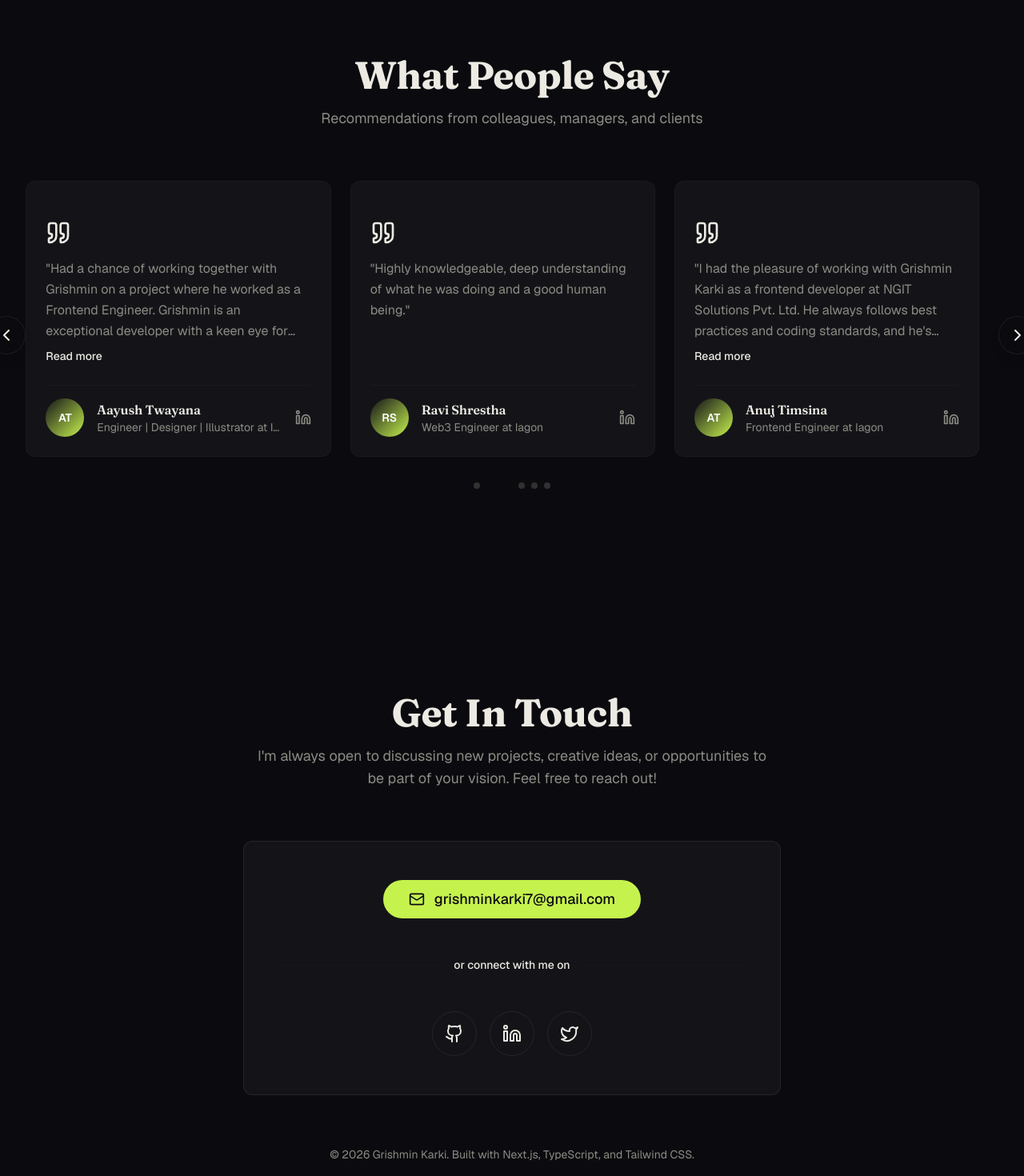
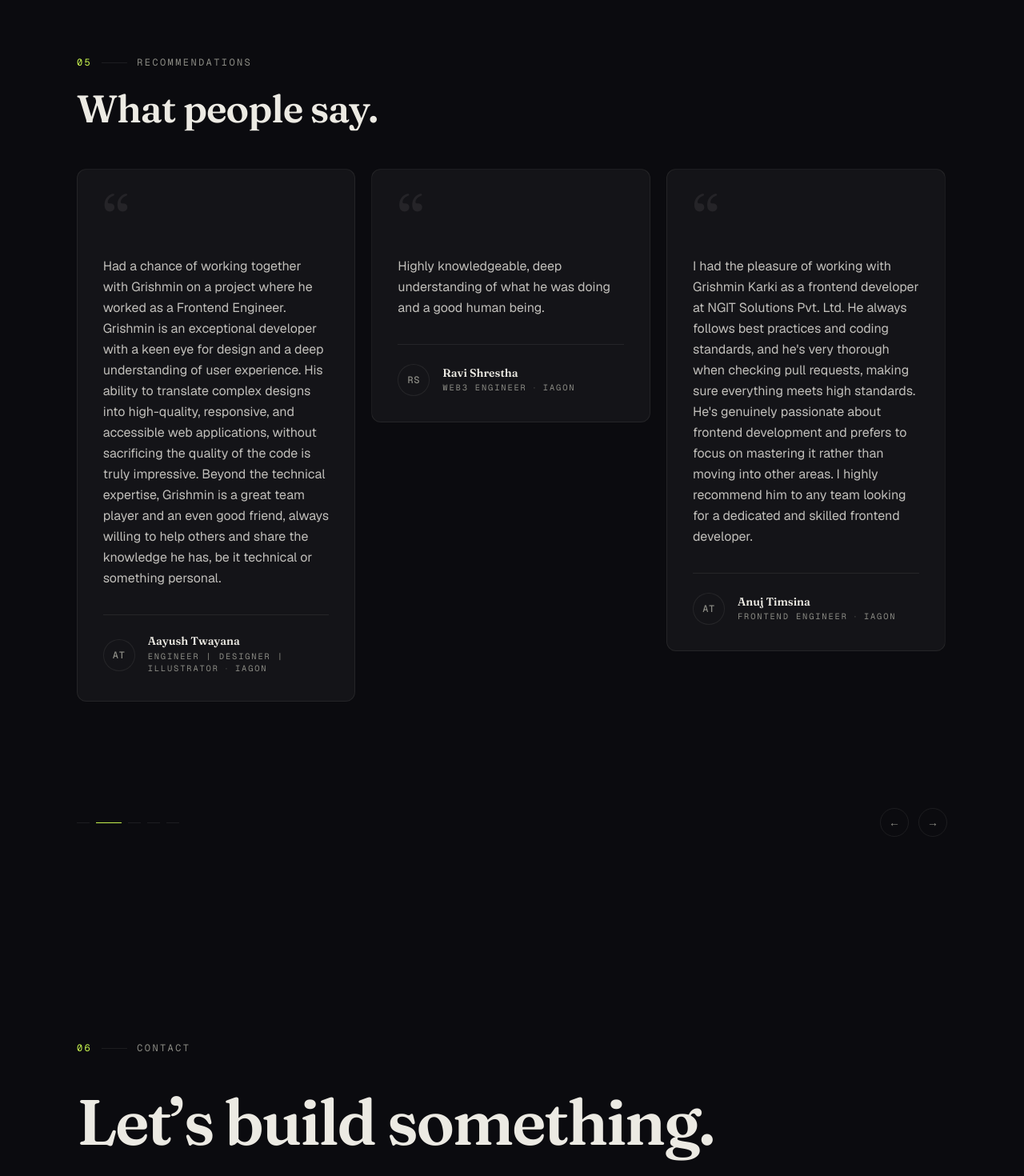
Before and after one commit to karkigrishmin/karkigrishmin.github.io, a Next.js app: page / in a window 1280 px wide. Shown: the part 9460-10930 px from the top of the page at 80% size. Built offline with nearby package versions, Linux system fonts and the light colour scheme.

Commit message:
feat: editorial testimonials, contact, footer

```diff
--- a/components/sections/contact.tsx
+++ b/components/sections/contact.tsx
@@ -1,135 +1,104 @@
 'use client'
 
-import { motion, useInView } from 'framer-motion'
-import { useRef } from 'react'
-import { Mail, Github, Linkedin, Twitter } from 'lucide-react'
-import { Button } from '@/components/ui/button'
-import { Card } from '@/components/ui/card'
-import { contact } from '@/lib/constants'
+import { cn } from '@/lib/utils'
+import { contact, personalInfo } from '@/lib/constants'
+import { SectionLabel } from '@/components/primitives/section-label'
+import { Reveal } from '@/components/primitives/reveal'
 
-const iconMap = {
-  Github,
-  Linkedin,
-  Twitter,
-}
-
-const containerVariants = {
-  hidden: { opacity: 0 },
-  visible: {
-    opacity: 1,
-    transition: {
-      staggerChildren: 0.1,
-    },
-  },
-}
-
-const itemVariants = {
-  hidden: { opacity: 0, scale: 0.8 },
-  visible: { opacity: 1, scale: 1 },
+const SOCIAL_URLS: Record<string, string> = {
+  GitHub: personalInfo.github,
+  LinkedIn: personalInfo.linkedin,
+  Twitter: personalInfo.twitter,
 }
 
 export function Contact() {
-  const ref = useRef(null)
-  const isInView = useInView(ref, { once: true, margin: '-100px' })
-
   return (
+    <>
       <section
         id="contact"
-      ref={ref}
-      className="py-20 sm:py-32 px-4 sm:px-6 lg:px-8 bg-secondary"
+        className="relative mx-auto w-full max-w-6xl px-6 py-24 sm:py-32 lg:px-8"
       >
-      <div className="max-w-4xl mx-auto">
-        <motion.div
-          initial={{ opacity: 0, y: 20 }}
-          animate={isInView ? { opacity: 1, y: 0 } : { opacity: 0, y: 20 }}
-          transition={{ duration: 0.6 }}
-          className="text-center mb-16"
+        <Reveal delay={0}>
+          <SectionLabel index={6}>Contact</SectionLabel>
+        </Reveal>
+
+        <h2 className="sr-only">Get In Touch</h2>
+
+        <Reveal delay={0.08}>
+          <p
+            className={cn(
+              'font-display text-foreground mt-6 leading-[1.0] font-semibold tracking-[-0.03em] text-balance',
+              'text-[clamp(2rem,7vw,5rem)]'
+            )}
+            aria-hidden="true"
           >
-          <h2 className="text-3xl sm:text-4xl lg:text-5xl font-bold mb-4">
-            {contact.title}
-          </h2>
-          <p className="text-sm sm:text-base md:text-lg text-muted max-w-2xl mx-auto px-4">
+            Let&rsquo;s build something.
+          </p>
+        </Reveal>
+
+        <Reveal delay={0.16}>
+          <p className="text-muted mt-6 max-w-xl font-sans text-base leading-relaxed text-pretty sm:text-lg">
             {contact.description}
           </p>
-        </motion.div>
+        </Reveal>
 
-        <Card className="max-w-2xl mx-auto p-4 sm:p-8 md:p-12">
-          <motion.div
-            initial={{ opacity: 0, y: 30 }}
-            animate={isInView ? { opacity: 1, y: 0 } : { opacity: 0, y: 30 }}
-            transition={{ duration: 0.6, delay: 0.2 }}
-            className="text-center mb-8"
+        <Reveal delay={0.24}>
+          <div className="mt-10">
+            <a
+              href={`mailto:${personalInfo.email}`}
+              className={cn(
+                'font-display text-foreground inline-block',
+                'text-[clamp(1.15rem,3.5vw,2.25rem)] font-semibold tracking-[-0.02em]',
+                'underline-offset-8 transition-colors duration-200',
+                'hover:text-accent-ink hover:underline'
+              )}
             >
-            <Button
-              size="lg"
-              asChild
-              className="text-sm sm:text-base md:text-lg px-4 sm:px-6 md:px-8 py-4 sm:py-5 md:py-6 w-full sm:w-auto"
-            >
+              {personalInfo.email}
+            </a>
+          </div>
+        </Reveal>
+
+        <Reveal delay={0.32}>
+          <div className="border-border mt-12 flex flex-wrap items-center gap-x-8 gap-y-4 border-t pt-10">
+            {contact.social.map((social) => {
+              const url = SOCIAL_URLS[social.name] ?? social.url
+              return (
                 <a
-                href={`mailto:${contact.email}`}
-                className="flex items-center justify-center gap-2 sm:gap-3 break-all sm:break-normal"
-              >
-                <Mail className="w-4 h-4 sm:w-5 sm:h-5 flex-shrink-0" />
-                <span className="truncate">{contact.email}</span>
-              </a>
-            </Button>
-          </motion.div>
-
-          <div className="relative my-12">
-            <div className="absolute inset-0 flex items-center">
-              <div className="w-full border-t border-border/20" />
-            </div>
-            <div className="relative flex justify-center text-sm">
-              <span className="px-4 bg-card text-foreground font-medium">
-                or connect with me on
-              </span>
-            </div>
-          </div>
-
-          <motion.div
-            className="flex justify-center gap-4"
-            variants={containerVariants}
-            initial="hidden"
-            animate={isInView ? 'visible' : 'hidden'}
-          >
-            {contact.social.map((social) => {
-              const Icon = iconMap[social.icon as keyof typeof iconMap]
-              return (
-                <motion.div key={social.name} variants={itemVariants}>
-                  <Button
-                    variant="outline"
-                    size="icon"
-                    asChild
-                    className="w-14 h-14 md:hover:!scale-110 hover:!border-primary transition-all duration-200"
-                  >
-                    <a
-                      href={social.url}
+                  key={social.name}
+                  href={url}
                   target="_blank"
                   rel="noopener noreferrer"
-                      aria-label={social.name}
-                      className="w-full h-full flex items-center justify-center"
+                  className={cn(
+                    'text-muted font-mono text-xs tracking-[0.18em] uppercase',
+                    'hover:text-accent-ink transition-colors duration-200'
+                  )}
                 >
-                      <Icon className="w-6 h-6" />
+                  {social.name}
                 </a>
-                  </Button>
-                </motion.div>
               )
             })}
-          </motion.div>
-        </Card>
+          </div>
+        </Reveal>
+      </section>
 
-        {/* Footer */}
-        <motion.div
-          className="mt-16 text-center text-sm text-muted"
-          initial={{ opacity: 0 }}
-          animate={isInView ? { opacity: 1 } : { opacity: 0 }}
-          transition={{ duration: 0.6, delay: 0.6 }}
-        >
-          <p className="px-4">
-            &copy; {new Date().getFullYear()} Grishmin Karki. Built with Next.js, TypeScript, and Tailwind CSS.
+      <footer className="mx-auto w-full max-w-6xl px-6 pb-10 lg:px-8">
+        <div className="border-border flex flex-col gap-3 border-t pt-8 sm:flex-row sm:items-center sm:justify-between">
+          <p className="text-muted font-mono text-[0.65rem] tracking-[0.18em] uppercase">
+            &copy; {new Date().getFullYear()} Grishmin Karki
           </p>
-        </motion.div>
+          <p className="text-muted font-mono text-[0.65rem] tracking-[0.18em] uppercase">
+            Built with Next.js
+            <span aria-hidden className="mx-2 opacity-40">
+              ·
+            </span>
+            TypeScript
+            <span aria-hidden className="mx-2 opacity-40">
+              ·
+            </span>
+            Tailwind CSS
+          </p>
         </div>
-    </section>
+      </footer>
+    </>
   )
 }
--- a/components/sections/testimonials.tsx
+++ b/components/sections/testimonials.tsx
@@ -3,19 +3,29 @@
 import { useCallback, useEffect, useState } from 'react'
 import useEmblaCarousel from 'embla-carousel-react'
 import Autoplay from 'embla-carousel-autoplay'
-import { motion, AnimatePresence } from 'framer-motion'
-import { Quote, Linkedin, ChevronLeft, ChevronRight } from 'lucide-react'
-import { Card, CardContent } from '@/components/ui/card'
+import { cn } from '@/lib/utils'
 import { testimonials } from '@/lib/constants'
+import { SectionLabel } from '@/components/primitives/section-label'
+import { Reveal } from '@/components/primitives/reveal'
 
-// Helper function to get initials from name
-const getInitials = (name: string): string => {
+function getInitials(name: string): string {
   return name
     .split(' ')
     .map((n) => n[0])
     .join('')
     .toUpperCase()
     .slice(0, 2)
+}
+
+function InitialsAvatar({ name }: { name: string }) {
+  return (
+    <div
+      aria-hidden="true"
+      className="border-border bg-surface text-muted flex h-10 w-10 flex-shrink-0 items-center justify-center rounded-full border font-mono text-xs font-medium tracking-wider uppercase"
+    >
+      {getInitials(name)}
+    </div>
+  )
 }
 
 export function Testimonials() {
@@ -25,7 +35,6 @@
 
   const [selectedIndex, setSelectedIndex] = useState(0)
   const [scrollSnaps, setScrollSnaps] = useState<number[]>([])
-  const [expandedCards, setExpandedCards] = useState<{ [key: string]: boolean }>({})
 
   const scrollPrev = useCallback(() => {
     if (emblaApi) emblaApi.scrollPrev()
@@ -41,13 +50,6 @@
     },
     [emblaApi]
   )
-
-  const toggleExpand = (id: string) => {
-    setExpandedCards((prev) => ({
-      ...prev,
-      [id]: !prev[id],
-    }))
-  }
 
   const onInit = useCallback(() => {
     if (emblaApi) {
@@ -78,146 +80,116 @@
   }, [emblaApi, onInit, onSelect])
 
   return (
-    <section id="testimonials" className="bg-secondary/50 px-4 py-20 sm:px-6 sm:py-32 lg:px-8">
-      <div className="mx-auto max-w-7xl">
-        {/* Header */}
-        <motion.div
-          initial={{ opacity: 0, y: 20 }}
-          whileInView={{ opacity: 1, y: 0 }}
-          viewport={{ once: true, margin: '-100px' }}
-          transition={{ duration: 0.6 }}
-          className="mb-16 text-center"
+    <section
+      id="testimonials"
+      className="relative mx-auto w-full max-w-6xl px-6 py-24 sm:py-32 lg:px-8"
     >
-          <h2 className="mb-4 text-3xl font-bold sm:text-4xl lg:text-5xl">What People Say</h2>
-          <p className="text-muted-foreground mx-auto max-w-2xl text-sm sm:text-base md:text-lg">
-            Recommendations from colleagues, managers, and clients
+      <Reveal delay={0}>
+        <SectionLabel index={5}>Recommendations</SectionLabel>
+      </Reveal>
+
+      <h2 className="sr-only">Testimonials</h2>
+
+      <Reveal delay={0.06}>
+        <p
+          aria-hidden="true"
+          className="font-display text-foreground mt-6 text-[clamp(1.75rem,4.5vw,3rem)] leading-[1.1] font-semibold tracking-[-0.02em] text-balance"
+        >
+          What people say.
         </p>
-        </motion.div>
+      </Reveal>
 
-        {/* Carousel */}
-        <div className="relative">
+      <div className="relative mt-12">
         <div className="overflow-hidden" ref={emblaRef}>
-            <div className="flex">
-              {testimonials.map((testimonial) => {
-                const isExpanded = expandedCards[testimonial.id]
-                const shouldTruncate = testimonial.quote.length > 200
-
-                return (
+          <div className="flex gap-5">
+            {testimonials.map((testimonial, i) => (
               <div
                 key={testimonial.id}
-                    className="min-w-0 flex-[0_0_100%] pr-6 sm:flex-[0_0_50%] lg:flex-[0_0_33.333%]"
+                className="min-w-0 flex-[0_0_100%] sm:flex-[0_0_calc(50%-10px)] lg:flex-[0_0_calc(33.333%-14px)]"
               >
-                    <Card className="border-border/40 hover:border-border flex h-full flex-col transition-all duration-300 hover:shadow-lg">
-                      <CardContent className="flex h-full flex-col pt-6">
-                        {/* Quote Icon */}
-                        <div className="mb-4">
-                          <Quote className="text-primary/50 h-8 w-8" />
-                        </div>
-
-                        {/* Testimonial Text */}
-                        <div className="mb-6 flex-1">
-                          <AnimatePresence mode="wait">
-                            <motion.p
-                              key={isExpanded ? 'expanded' : 'collapsed'}
-                              initial={{ opacity: 0 }}
-                              animate={{ opacity: 1 }}
-                              exit={{ opacity: 0 }}
-                              transition={{ duration: 0.2 }}
-                              className={`text-muted-foreground text-sm leading-relaxed sm:text-base ${
-                                !isExpanded && shouldTruncate ? 'line-clamp-4' : ''
-                              }`}
-                            >
-                              &quot;{testimonial.quote}&quot;
-                            </motion.p>
-                          </AnimatePresence>
-
-                          {/* Read More/Less Button */}
-                          {shouldTruncate && (
-                            <button
-                              onClick={() => toggleExpand(testimonial.id)}
-                              className="text-primary hover:text-primary/80 mt-2 text-sm font-medium transition-colors duration-200"
-                            >
-                              {isExpanded ? 'Read less' : 'Read more'}
-                            </button>
-                          )}
-                        </div>
-
-                        {/* Author Info */}
-                        <div className="border-border/40 flex items-center gap-4 border-t pt-4">
-                          {/* Avatar or Initials */}
-                          <div className="flex-shrink-0">
-                            {testimonial.image ? (
-                              <img
-                                src={testimonial.image}
-                                alt={testimonial.name}
-                                className="h-12 w-12 rounded-full object-cover"
-                              />
-                            ) : (
-                              <div className="from-primary to-accent flex h-12 w-12 items-center justify-center rounded-full bg-gradient-to-br text-sm font-semibold text-white">
-                                {getInitials(testimonial.name)}
-                              </div>
-                            )}
-                          </div>
-
-                          {/* Name and Role */}
-                          <div className="min-w-0 flex-1">
-                            <h4 className="truncate text-sm font-semibold sm:text-base">
-                              {testimonial.name}
-                            </h4>
-                            <p className="text-muted-foreground truncate text-xs sm:text-sm">
-                              {testimonial.role} at {testimonial.company}
-                            </p>
-                          </div>
-
-                          {/* LinkedIn Link */}
+                <Reveal delay={0.08 + i * 0.06}>
                   <a
                     href={testimonial.linkedinUrl}
                     target="_blank"
                     rel="noopener noreferrer"
-                            className="text-muted-foreground hover:text-primary flex-shrink-0 transition-colors duration-200"
-                            aria-label={`View ${testimonial.name}'s LinkedIn profile`}
+                    className={cn(
+                      'group border-border bg-surface flex h-full flex-col rounded-xl border p-8',
+                      'hover:border-foreground/20 transition-colors duration-300'
+                    )}
                   >
-                            <Linkedin className="h-5 w-5" />
+                    <span
+                      aria-hidden="true"
+                      className="font-display text-border group-hover:text-accent-ink text-[5rem] leading-[0.75] transition-colors duration-300 select-none"
+                    >
+                      &ldquo;
+                    </span>
+
+                    <p className="text-foreground/80 mt-4 flex-1 font-sans text-base leading-relaxed">
+                      {testimonial.quote}
+                    </p>
+
+                    <div className="border-border mt-8 flex items-center gap-4 border-t pt-6">
+                      <InitialsAvatar name={testimonial.name} />
+                      <div className="min-w-0 flex-1">
+                        <p className="font-display text-foreground text-sm leading-tight font-semibold">
+                          {testimonial.name}
+                        </p>
+                        <p className="text-muted mt-0.5 font-mono text-[0.65rem] tracking-[0.18em] uppercase">
+                          {testimonial.role}
+                          <span aria-hidden className="mx-1.5 opacity-40">
+                            ·
+                          </span>
+                          {testimonial.company}
+                        </p>
+                      </div>
+                    </div>
                   </a>
+                </Reveal>
               </div>
-                      </CardContent>
-                    </Card>
-                  </div>
-                )
-              })}
+            ))}
           </div>
         </div>
 
-          {/* Navigation Arrows */}
-          <button
-            onClick={scrollPrev}
-            className="bg-background/80 border-border hover:bg-accent hover:text-accent-foreground absolute top-1/2 left-0 z-10 flex h-10 w-10 -translate-x-4 -translate-y-1/2 items-center justify-center rounded-full border shadow-lg backdrop-blur-sm transition-all duration-200 sm:h-12 sm:w-12 sm:-translate-x-12"
-            aria-label="Previous testimonial"
-          >
-            <ChevronLeft className="h-5 w-5 sm:h-6 sm:w-6" />
-          </button>
-          <button
-            onClick={scrollNext}
-            className="bg-background/80 border-border hover:bg-accent hover:text-accent-foreground absolute top-1/2 right-0 z-10 flex h-10 w-10 translate-x-4 -translate-y-1/2 items-center justify-center rounded-full border shadow-lg backdrop-blur-sm transition-all duration-200 sm:h-12 sm:w-12 sm:translate-x-12"
-            aria-label="Next testimonial"
-          >
-            <ChevronRight className="h-5 w-5 sm:h-6 sm:w-6" />
-          </button>
-
-          {/* Dots Navigation */}
-          <div className="mt-8 flex justify-center gap-2">
+        <div className="mt-10 flex items-center justify-between">
+          <div className="flex items-center gap-2">
             {scrollSnaps.map((_, index) => (
               <button
                 key={index}
                 onClick={() => scrollTo(index)}
-                className={`h-2 w-2 rounded-full transition-all duration-300 ${
-                  index === selectedIndex
-                    ? 'bg-primary w-8'
-                    : 'bg-muted-foreground/30 hover:bg-muted-foreground/50'
-                }`}
                 aria-label={`Go to testimonial ${index + 1}`}
+                className={cn(
+                  'h-px transition-all duration-300',
+                  index === selectedIndex ? 'bg-accent-ink w-8' : 'bg-border hover:bg-muted w-4'
+                )}
               />
             ))}
+          </div>
+
+          <div className="flex items-center gap-3">
+            <button
+              onClick={scrollPrev}
+              aria-label="Previous testimonial"
+              className={cn(
+                'flex h-9 w-9 items-center justify-center rounded-full',
+                'border-border text-muted border',
+                'hover:border-foreground/30 hover:text-foreground transition-colors duration-200',
+                'font-mono text-sm'
+              )}
+            >
+              ←
+            </button>
+            <button
+              onClick={scrollNext}
+              aria-label="Next testimonial"
+              className={cn(
+                'flex h-9 w-9 items-center justify-center rounded-full',
+                'border-border text-muted border',
+                'hover:border-foreground/30 hover:text-foreground transition-colors duration-200',
+                'font-mono text-sm'
+              )}
+            >
+              →
+            </button>
           </div>
         </div>
       </div>
```
Also changed, not shown: tests/setup.ts (+15 -0 lines), 2 other files (tests, documents, lock files or other folders). Lines whose indentation alone changed are shown as unchanged.
